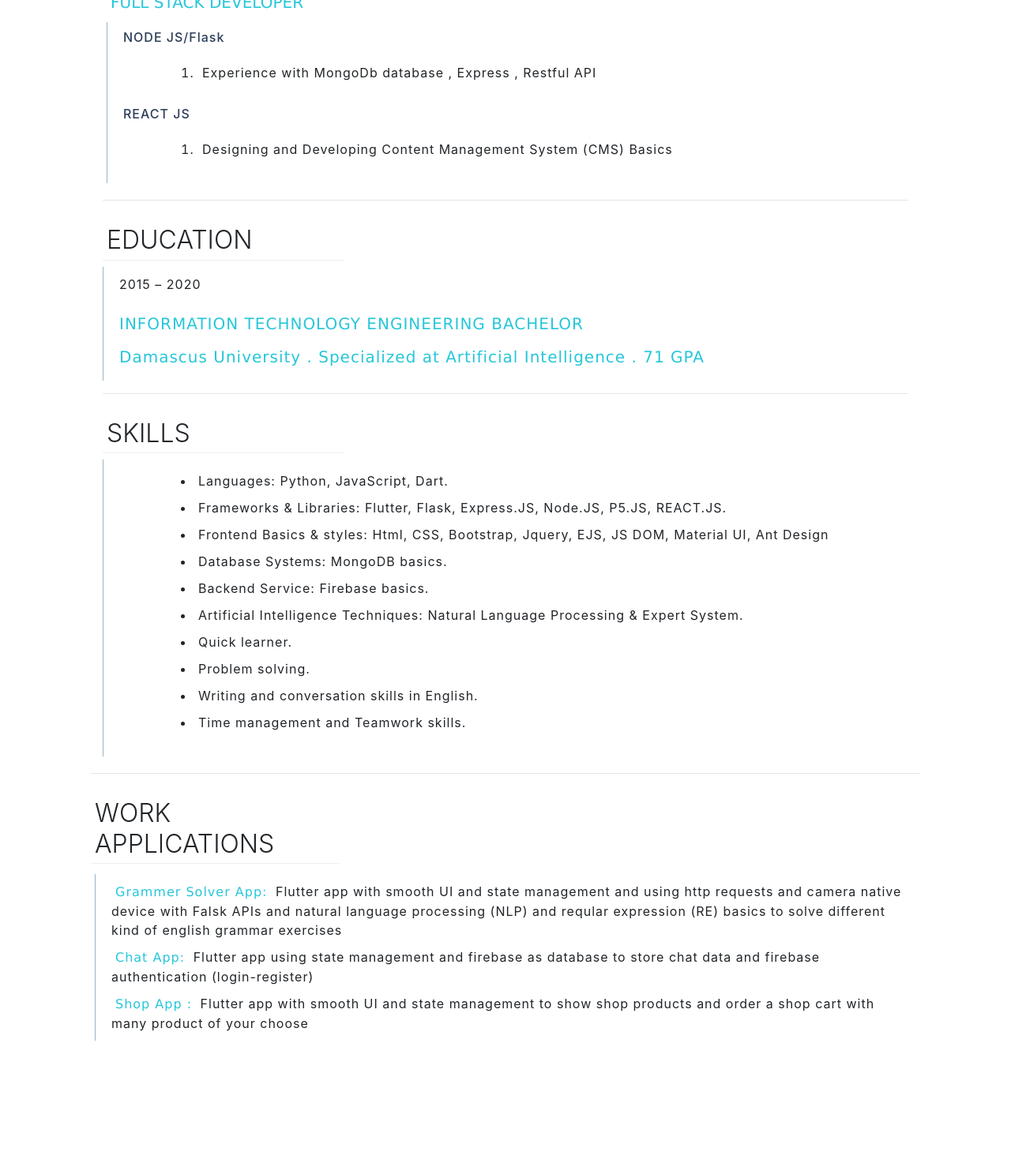
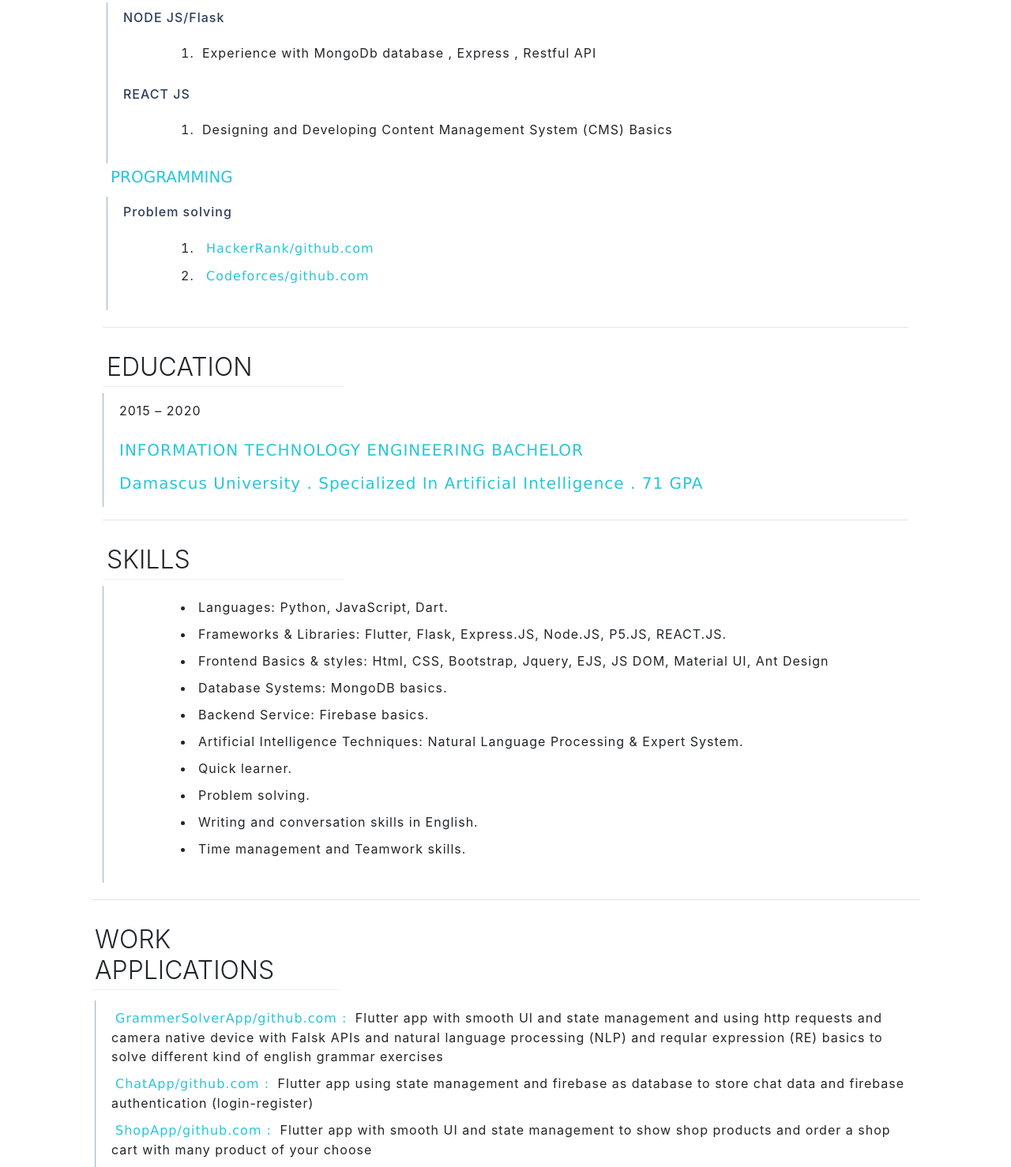
Before and after one commit to MahadShbeeb/cv.github.io, a plain HTML site: page index.html in a window 1280 px wide. Shown: the part 625-2103 px from the top of the page at 79% size. Before the commit the page ends 2013 px from the top, so only its background shows below. Drawn offline with nearby package versions, Linux system fonts and the light colour scheme.

Commit message:
Add files via upload

```diff
--- a/index.html
+++ b/index.html
@@ -82,12 +82,14 @@
       <div class="center ">
         <h1>Mahad Shbeeb</h1>
         <h6>Damascus.+963947529689</h6>
+
         <h6>
           LinkedIn:
           <a href="https://www.linkedin.com/in/mahad-shbeeb-b257211a4/">linkedin/in/mahad-shbeeb</a>, GitHub:
           <a href="https://github.com/MahadShbeeb">github.com/MahadShbeeb</a>
         </h6>
-        <p id="email">mhdshbeeb5@gmail.com</p>
+        <a href="mhdshbeeb5@gmail.com">mhdshbeeb5@gmail.com</a>
+
       </div>
       <hr />
       <h2 class="font-weight-light">EXPERIENCE</h2>
@@ -128,13 +130,26 @@
             </li>
           </ol>
         </div>
+        <h5>PROGRAMMING</h5>
+        <div class="skill">
+
+          <h6>Problem solving</h6>
+          <ol>
+            <li>
+              <a href="https://github.com/MahadShbeeb/HackerRank">HackerRank/github.com</a>
+            </li>
+            <li>
+              <a href="https://github.com/MahadShbeeb/Codeforces">Codeforces/github.com</a>
+            </li>
+          </ol>
+        </div>
       </div>
       <hr>
       <h2 class="font-weight-light">EDUCATION</h2>
       <div class="thumbnail skill">
         <p>2015 – 2020</p>
         <h5>INFORMATION TECHNOLOGY ENGINEERING BACHELOR</h5>
-        <h5>Damascus University . Specialized at Artificial Intelligence . 71 GPA</h5>
+        <h5>Damascus University . Specialized In Artificial Intelligence . 71 GPA</h5>
       </div>
       <hr>
       <h2 class="font-weight-light">SKILLS</h2>
@@ -164,7 +179,7 @@
     <div class="thumbnail">
       <div class="skill">
         <div>
-          <a href="https://github.com/MahadShbeeb/grammarsolver">Grammer Solver App:</a>
+          <a href="https://github.com/MahadShbeeb/grammarsolver">GrammerSolverApp/github.com :</a>
           Flutter app with smooth UI and state management and using http requests
           and camera
           native device with Falsk APIs and natural language
@@ -173,12 +188,12 @@
           english grammar exercises
         </div>
         <div>
-          <a href="https://github.com/MahadShbeeb/chat">Chat App:</a>
+          <a href="https://github.com/MahadShbeeb/chat">ChatApp/github.com :</a>
           Flutter app using state management and firebase as database to store chat data and firebase authentication
           (login-register)
         </div>
         <div>
-          <a href="https://github.com/MahadShbeeb/shop">Shop App :</a>
+          <a href="https://github.com/MahadShbeeb/shop">ShopApp/github.com :</a>
           Flutter app with smooth UI and state management to show shop products
           and order a shop cart with many product of your choose
         </div>
```
Also changed, not shown: 1 other file.
